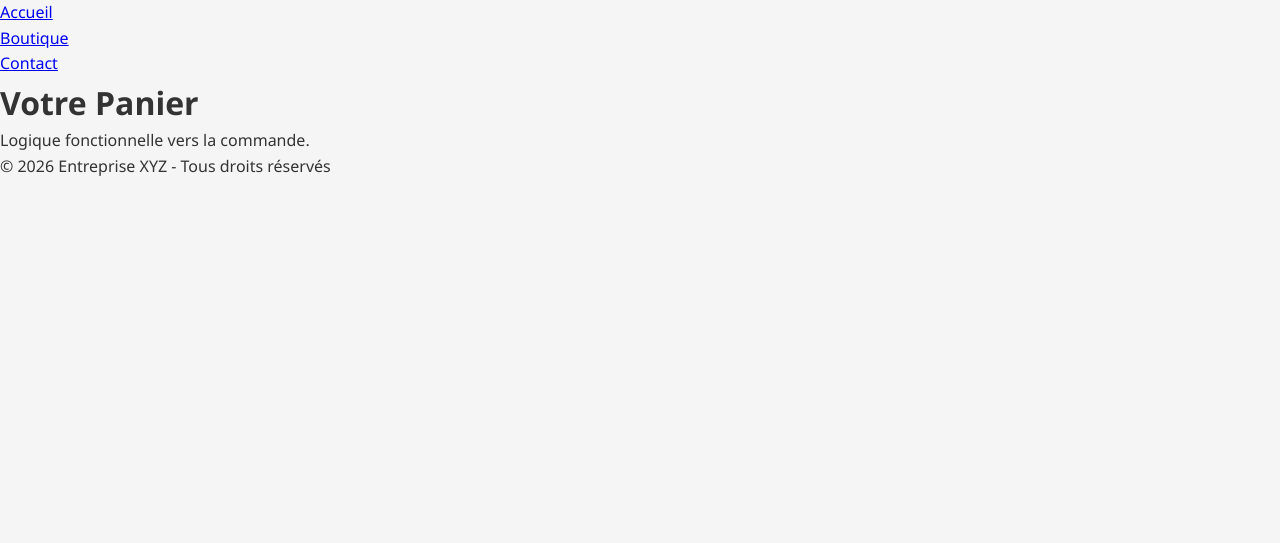
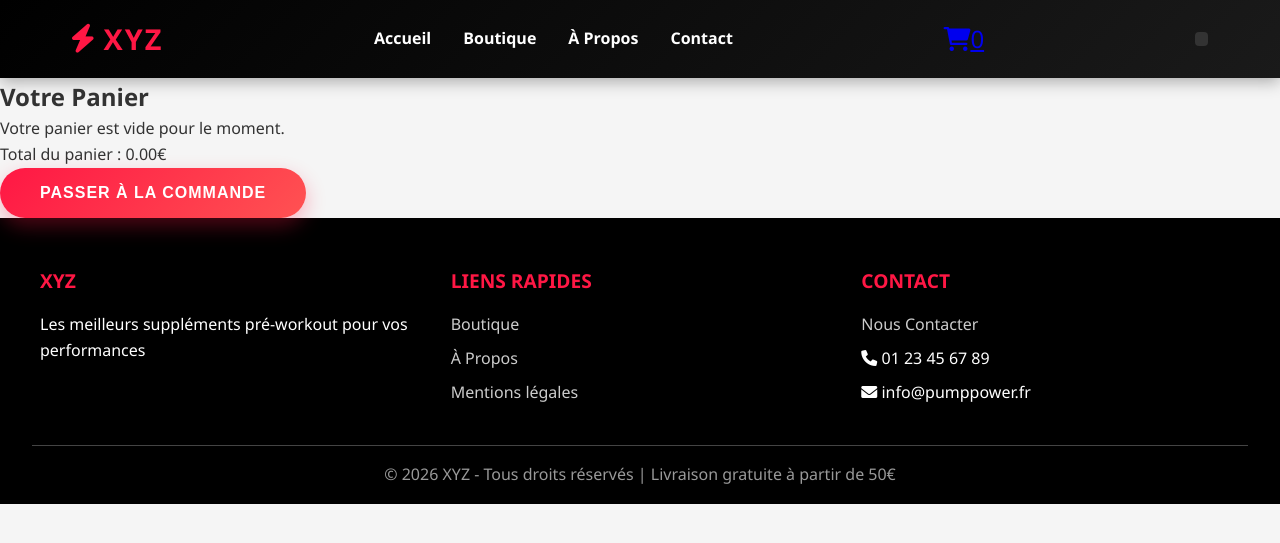
Before and after one commit to Nathan355/projet-momo-nt, a PHP site: page /panier.php in a window 1280 px wide. Shown: the top 543 px of the page. Run offline with PHP 8.4, Linux system fonts and the light colour scheme.

Commit message:
Mise à jour de README.md et panier.php

```diff
--- a/panier.php
+++ b/panier.php
@@ -3,28 +3,77 @@
 <head>
     <meta charset="UTF-8">
     <meta name="viewport" content="width=device-width, initial-scale=1.0">
-    <title>XYZ E-commerce - Panier</title>
+    <title>XYZ - Votre Panier</title>
     <link rel="stylesheet" href="css/style.css">
+    <link rel="stylesheet" href="https://cdnjs.cloudflare.com/ajax/libs/font-awesome/6.0.0/css/all.min.css">
 </head>
 <body>
-    <header>
-        <nav>
+    <header class="navbar">
+        <div class="nav-container">
+            <div class="logo">
+                <i class="fas fa-bolt"></i> XYZ
+            </div>
+            <nav class="nav-menu">
                 <ul>
                     <li><a href="index.php">Accueil</a></li>
-                <li><a href="catalogue.php">Boutique</a></li>
+                    <li><a href="boutique.php">Boutique</a></li>
+                    <li><a href="presentation.php">À Propos</a></li>
                     <li><a href="contact.php">Contact</a></li>
                 </ul>
             </nav>
+            <div class="nav-icons">
+                <a href="panier.php" class="cart-icon"><i class="fas fa-shopping-cart"></i><span class="cart-count-badge">0</span></a>
+            </div>
+            <button class="nav-toggle" aria-label="Ouvrir le menu"><span class="hamburger"></span></button>
+        </div>
     </header>
 
     <main>
+        <section class="cart-section">
             <h1>Votre Panier</h1>
-        <p>Logique fonctionnelle vers la commande.</p>
+            <div class="cart-container" id="cart-items-container">
+                <!-- Les articles du panier seront insérés ici par JavaScript -->
+                <p id="empty-cart-message">Votre panier est vide pour le moment.</p>
+            </div>
+            <div class="cart-summary">
+                <div class="cart-total">
+                    <span>Total du panier :</span>
+                    <span id="cart-total-amount">0.00€</span>
+                </div>
+                <button class="cta-button">Passer à la commande</button>
+            </div>
+        </section>
     </main>
 
-    <footer>
-        <p>&copy; 2026 Entreprise XYZ - Tous droits réservés</p>
+    <footer class="footer">
+        <div class="footer-content">
+            <div class="footer-section">
+                <h4>XYZ</h4>
+                <p>Les meilleurs suppléments pré-workout pour vos performances</p>
+            </div>
+            <div class="footer-section">
+                <h4>LIENS RAPIDES</h4>
+                <ul>
+                    <li><a href="boutique.php">Boutique</a></li>
+                    <li><a href="presentation.php">À Propos</a></li>
+                    <li><a href="mentions.php">Mentions légales</a></li>
+                </ul>
+            </div>
+            <div class="footer-section">
+                <h4>CONTACT</h4>
+                <ul>
+                    <li><a href="contact.php">Nous Contacter</a></li>
+                    <li><i class="fas fa-phone"></i> 01 23 45 67 89</li>
+                    <li><i class="fas fa-envelope"></i> info@pumppower.fr</li>
+                </ul>
+            </div>
+        </div>
+        <div class="footer-bottom">
+            <p>&copy; 2026 XYZ - Tous droits réservés | Livraison gratuite à partir de 50€</p>
+        </div>
     </footer>
+
+    <div id="toast-notification" class="toast-notification"></div>
 
     <script src="js/script.js"></script>
 </body>
```
Also changed, not shown: README.md. Lines whose indentation alone changed are shown as unchanged.
